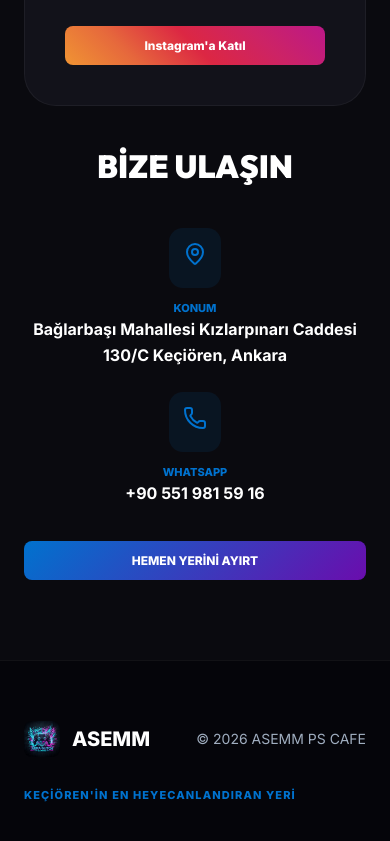
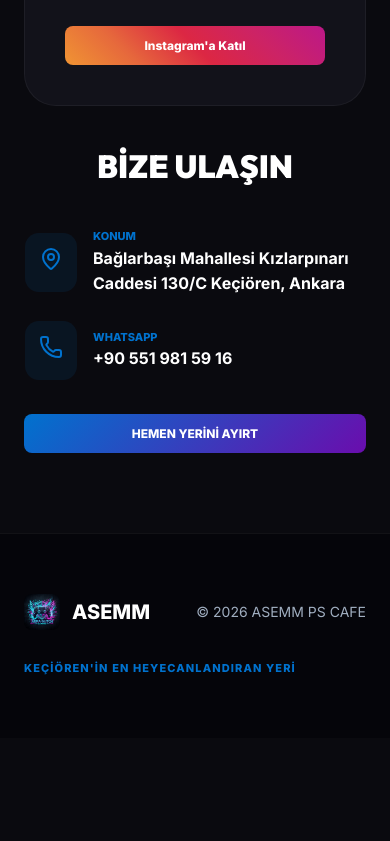
Before and after one commit to aliyev76/asemmps, a React (Vite) app: page / in a window 390 px wide. Shown: the part 4120-4961 px from the top of the page. After the commit the page ends 4858 px from the top, so only its background shows below. Built offline with nearby package versions, Linux system fonts and the light colour scheme.

Commit message:
fix(web): restore contact icons to the left on mobile

```diff
--- a/src/index.css
+++ b/src/index.css
@@ -204,10 +204,10 @@ header {
 
   .hero-image img { max-height: 350px; width: 100%; }
 
-  /* Mobile Contact Fix */
-  .contact-stack { display: flex; flex-direction: column; align-items: center; }
-  .contact-item { flex-direction: column; text-align: center; gap: 12px; width: 100%; }
-  .contact-text { display: flex; flex-direction: column; align-items: center; }
+  /* Mobile Contact Fix - Icons on Left, Items Stacked */
+  .contact-stack { display: flex; flex-direction: column; align-items: center; width: 100%; }
+  .contact-item { display: flex !important; flex-direction: row !important; align-items: center !important; text-align: left !important; gap: 16px !important; width: 100%; max-width: 340px; margin: 0 auto 24px; }
+  .contact-text { display: flex; flex-direction: column; align-items: flex-start !important; }
 }
 
 @media (max-width: 480px) {
```
